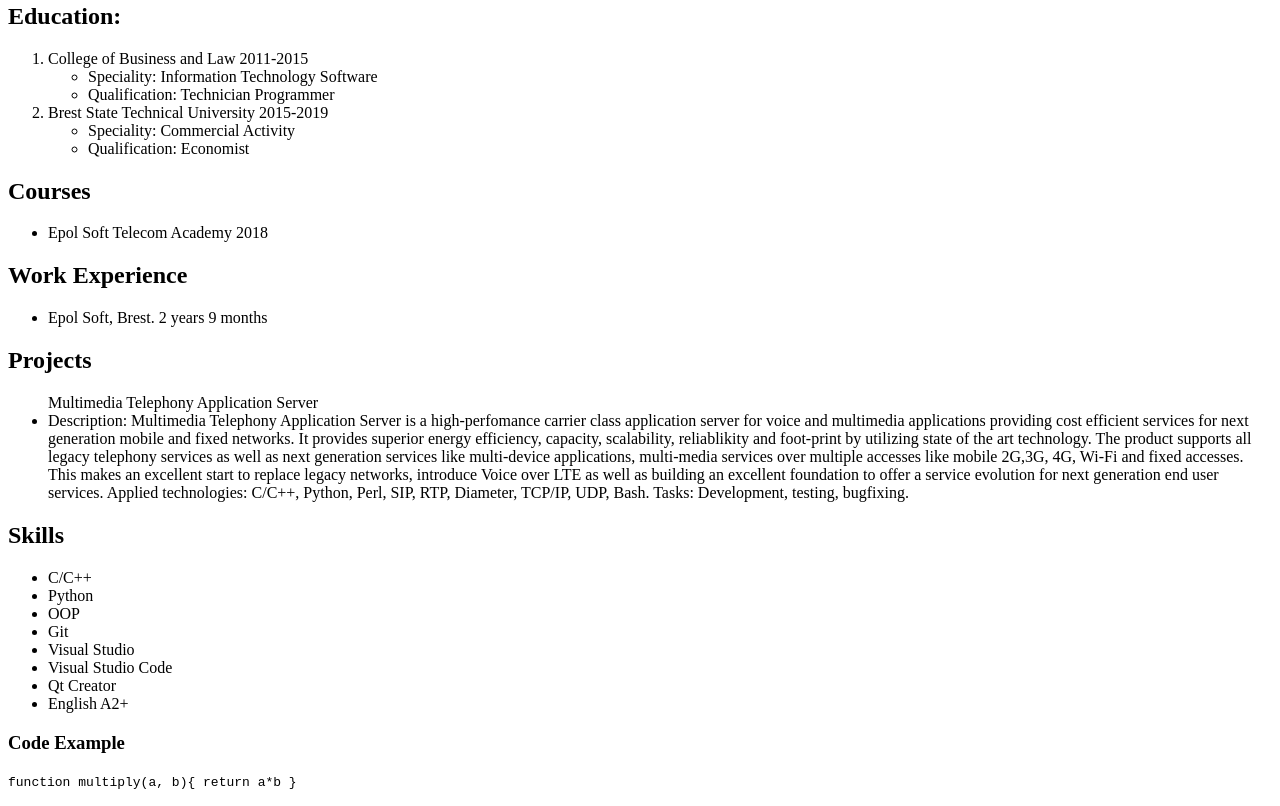
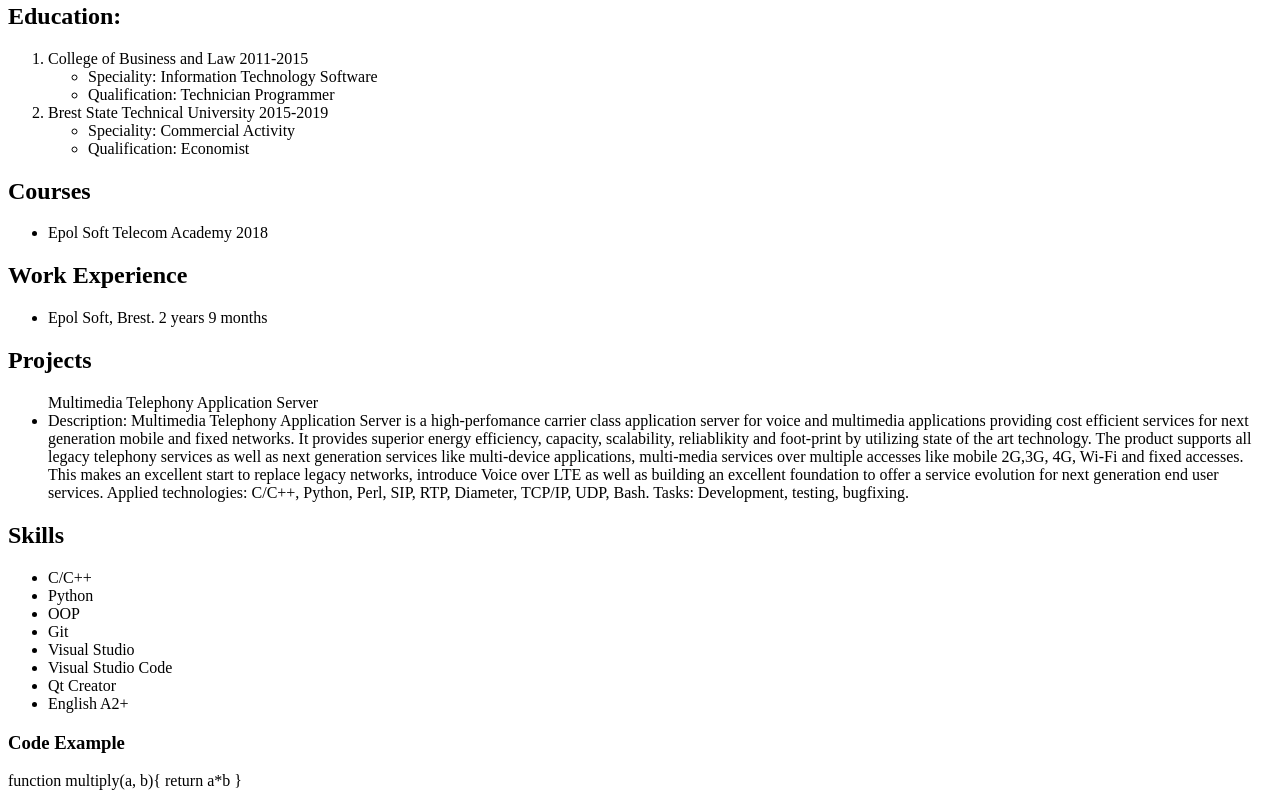
Before and after one commit to UladzimirMakasiuk/rsschool-cv, a plain HTML site: page index.html in a window 1280 px wide. Shown: the part 510-1316 px from the top of the page. Drawn offline with Linux system fonts and the light colour scheme.

Commit message:
refactor: update index.html

```diff
--- a/index.html
+++ b/index.html
@@ -58,9 +58,9 @@
         <li>English A2+</li>
     </ul>
     <h3>Code Example</h3>
-    <p><code>function multiply(a, b){
+    <p>function multiply(a, b){
         return a*b
-        }</code>
+        }
     </p>
 </body>
 </html>
```
